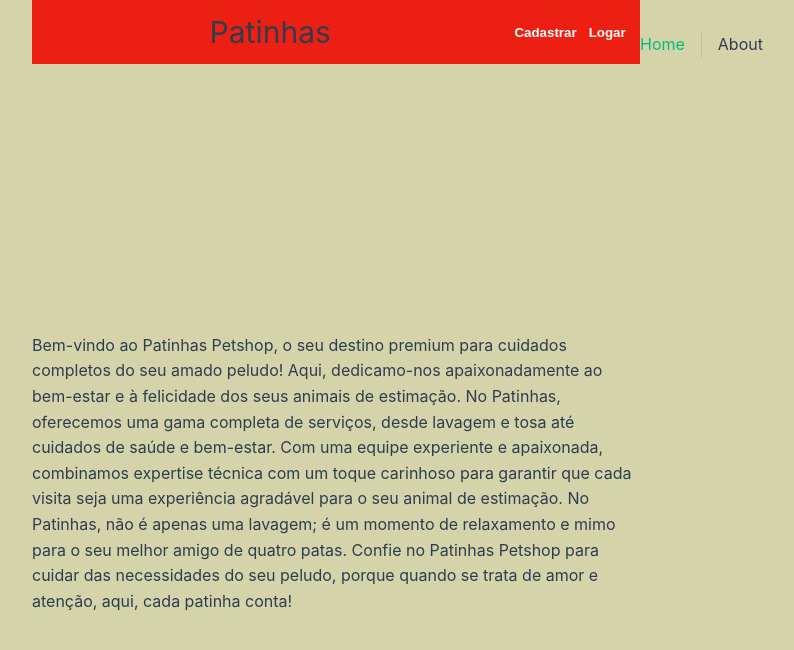
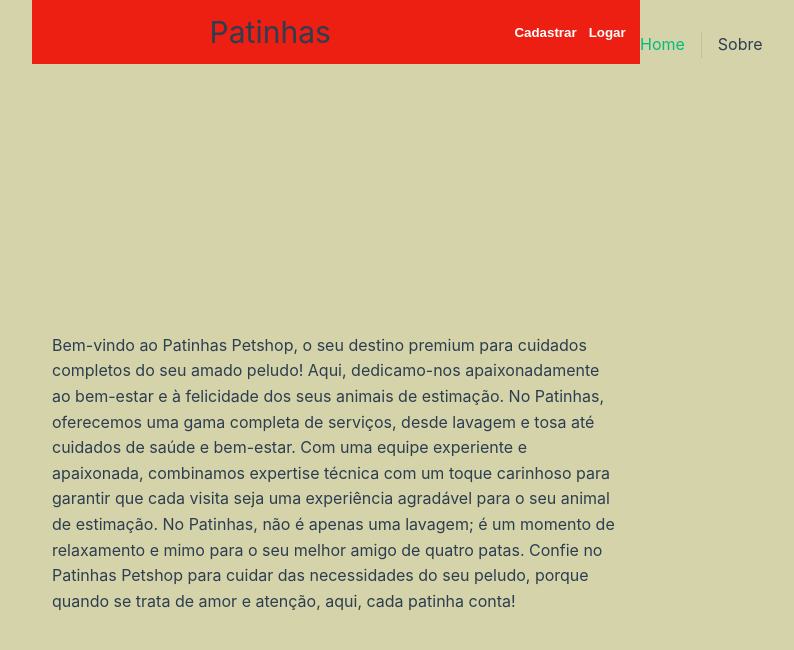
Before and after one commit to Mlodovico/patinhas-frontend, a Vue app: page /about in a window 1280 px wide. Shown: the top 650 px of the page, without its empty margins (0-794 px from the left). Built offline with nearby package versions, Linux system fonts and the light colour scheme; what oh-vue-icons would draw is missing.

Commit message:
fix: some changes

```diff
--- a/src/App.vue
+++ b/src/App.vue
@@ -1,5 +1,4 @@
 <script setup lang="ts">
-import { RouterLink, RouterView } from 'vue-router'
 import Header from './components/Header.vue';
 
 </script>
@@ -9,7 +8,7 @@ import Header from './components/Header.vue';
 
   <nav>
     <RouterLink to="/">Home</RouterLink>
-    <RouterLink to="/about">About</RouterLink>
+    <RouterLink to="/about">Sobre</RouterLink>
   </nav>
 
 
--- a/src/views/AboutView.vue
+++ b/src/views/AboutView.vue
@@ -11,9 +11,13 @@
 </template>
 
 <style>
-    .about h1 {
-      font-size: 16px;
-    }
+.about {
+  padding: 20px;
+}
+.about h1 {
+  font-size: 16px;
+}
+
 @media (min-width: 1024px) {
   .about {
     min-height: 100vh;
```
